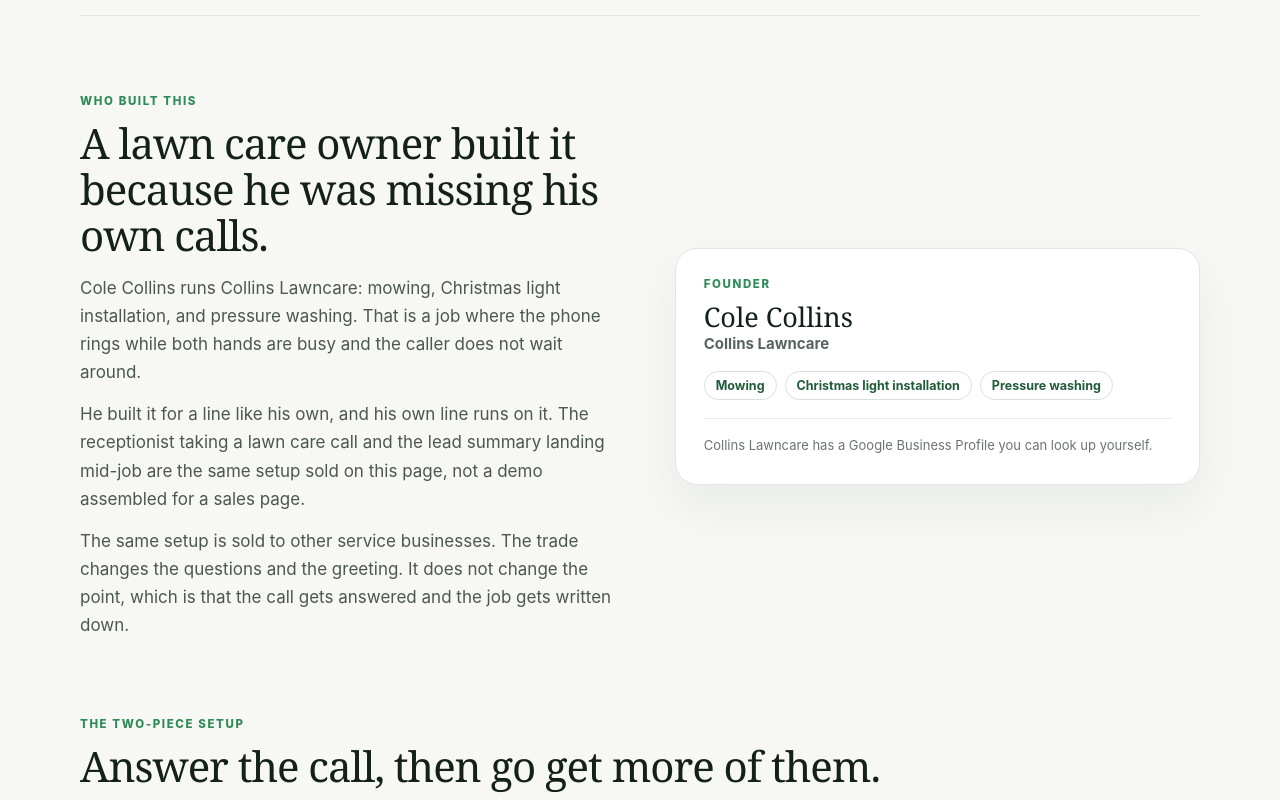
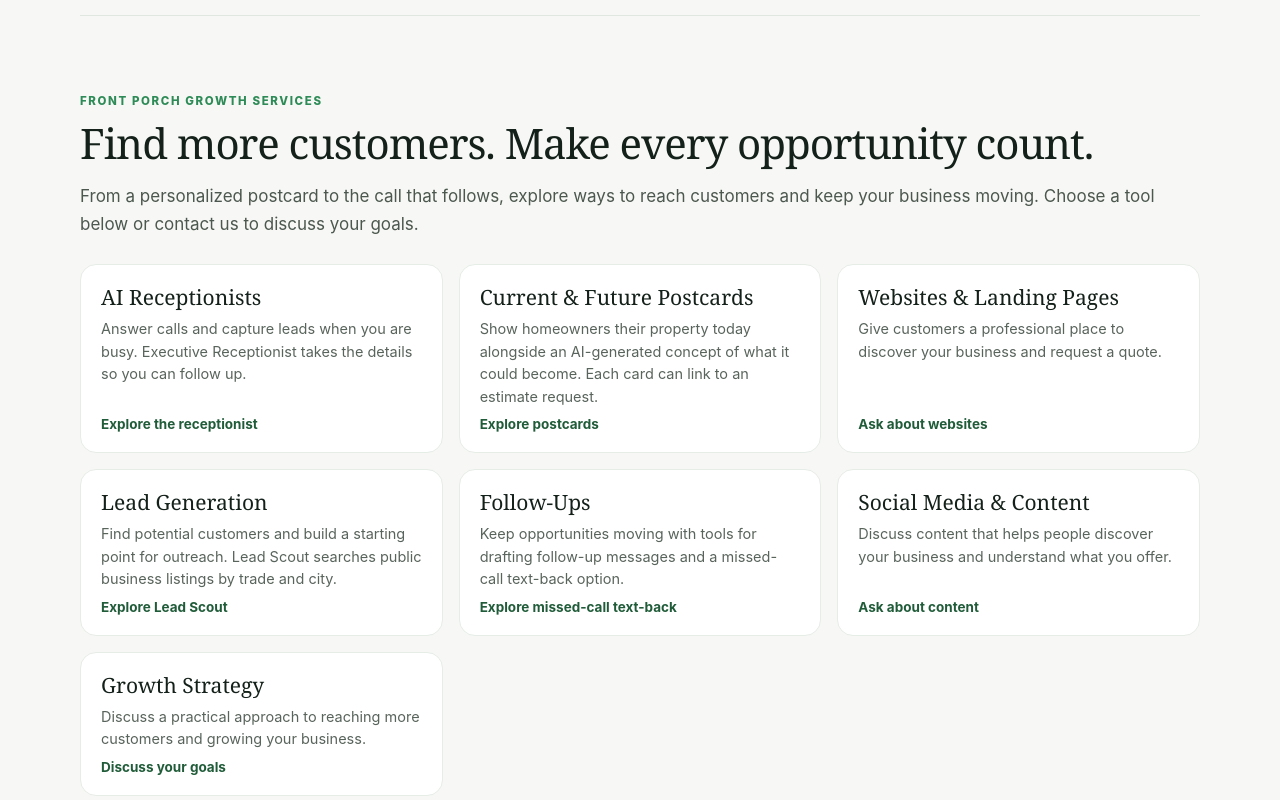
Before and after one commit to DealPatrol/AI-Business-Workforce, a Next.js app: page / in a window 1280 px wide. Shown: the part 880-1680 px from the top of the page. Built offline with nearby package versions, Linux system fonts and the light colour scheme; no server answers.

Commit message:
Highlight Front Porch Growth services

```diff
--- a/app/page.tsx
+++ b/app/page.tsx
@@ -165,8 +165,8 @@ export default function SuiteHomePage() {
             <TrackedCheckoutLink className={styles.primary} href="/api/checkout?plan=starter" plan="starter">
               Start the 7-day free trial
             </TrackedCheckoutLink>
-            <a className={styles.secondary} href="#bundle">
-              See what you get
+            <a className={styles.secondary} href="#services">
+              Explore our services
             </a>
           </div>
           <p className={styles.fine}>
@@ -209,6 +209,52 @@ export default function SuiteHomePage() {
             {type}
           </span>
         ))}
+      </section>
+
+      <section className={styles.band} id="services">
+        <span className={styles.kicker}>Front Porch Growth services</span>
+        <h2 className={styles.h2}>Find more customers. Make every opportunity count.</h2>
+        <p className={styles.body}>
+          From a personalized postcard to the call that follows, explore ways to reach customers and keep your business moving.
+          Choose a tool below or contact us to discuss your goals.
+        </p>
+        <ul className={styles.alsoGrid}>
+          <li className={styles.also}>
+            <h3>AI Receptionists</h3>
+            <p>Answer calls and capture leads when you are busy. Executive Receptionist takes the details so you can follow up.</p>
+            <Link href="/receptionist">Explore the receptionist</Link>
+          </li>
+          <li className={styles.also}>
+            <h3>Current &amp; Future Postcards</h3>
+            <p>Show homeowners their property today alongside an AI-generated concept of what it could become. Each card can link to an estimate request.</p>
+            <Link href="/postcards">Explore postcards</Link>
+          </li>
+          <li className={styles.also}>
+            <h3>Websites &amp; Landing Pages</h3>
+            <p>Give customers a professional place to discover your business and request a quote.</p>
+            <a href="mailto:hello@frontporchgrowth.com?subject=Website%20and%20landing%20page%20inquiry">Ask about websites</a>
+          </li>
+          <li className={styles.also}>
+            <h3>Lead Generation</h3>
+            <p>Find potential customers and build a starting point for outreach. Lead Scout searches public business listings by trade and city.</p>
+            <Link href="/lead-scout">Explore Lead Scout</Link>
+          </li>
+          <li className={styles.also}>
+            <h3>Follow-Ups</h3>
+            <p>Keep opportunities moving with tools for drafting follow-up messages and a missed-call text-back option.</p>
+            <Link href="/missed-call">Explore missed-call text-back</Link>
+          </li>
+          <li className={styles.also}>
+            <h3>Social Media &amp; Content</h3>
+            <p>Discuss content that helps people discover your business and understand what you offer.</p>
+            <a href="mailto:hello@frontporchgrowth.com?subject=Social%20media%20and%20content%20inquiry">Ask about content</a>
+          </li>
+          <li className={styles.also}>
+            <h3>Growth Strategy</h3>
+            <p>Discuss a practical approach to reaching more customers and growing your business.</p>
+            <a href="mailto:hello@frontporchgrowth.com?subject=Growth%20strategy%20inquiry">Discuss your goals</a>
+          </li>
+        </ul>
       </section>
 
       <section className={styles.band} id="founder">
```
